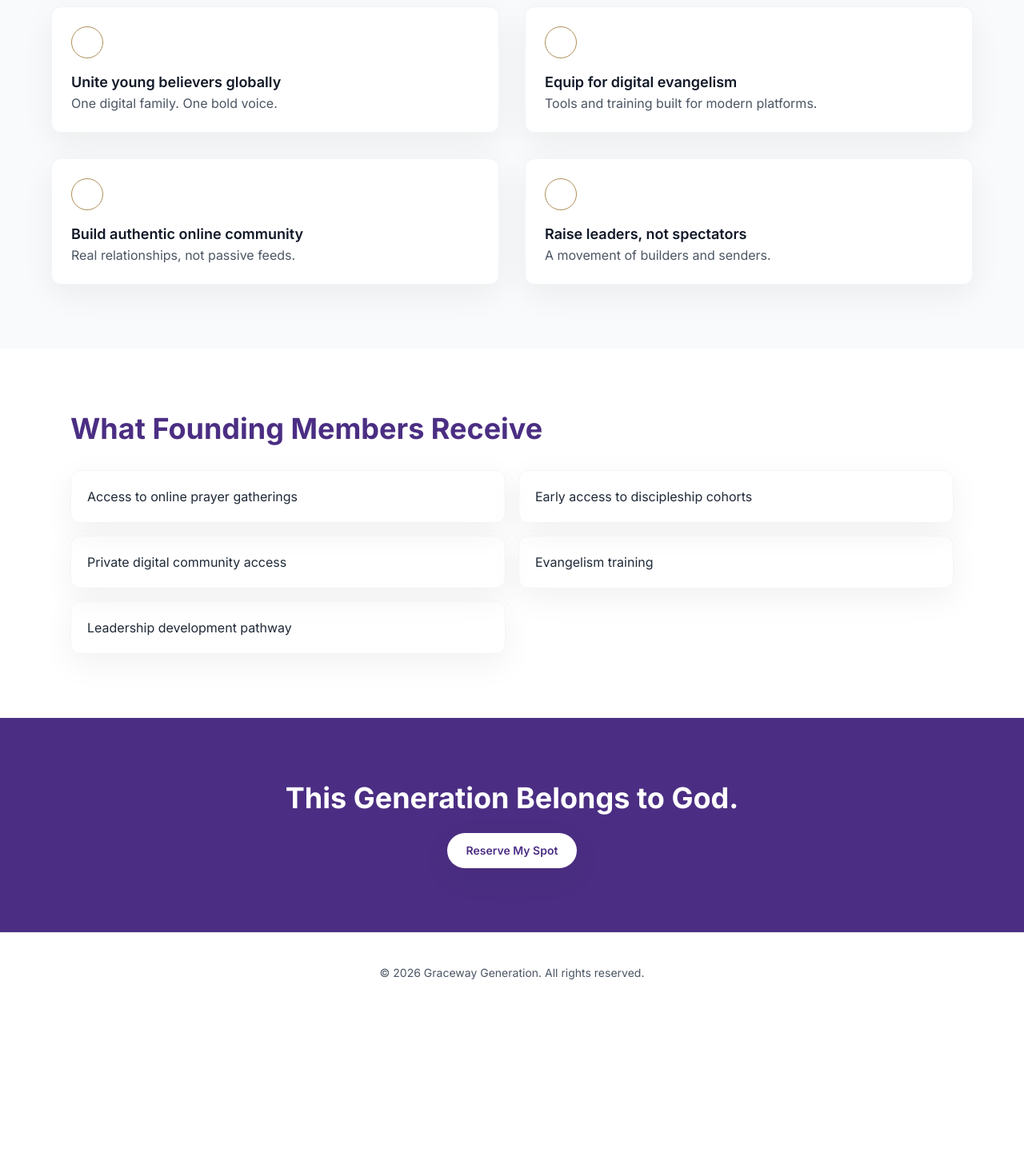
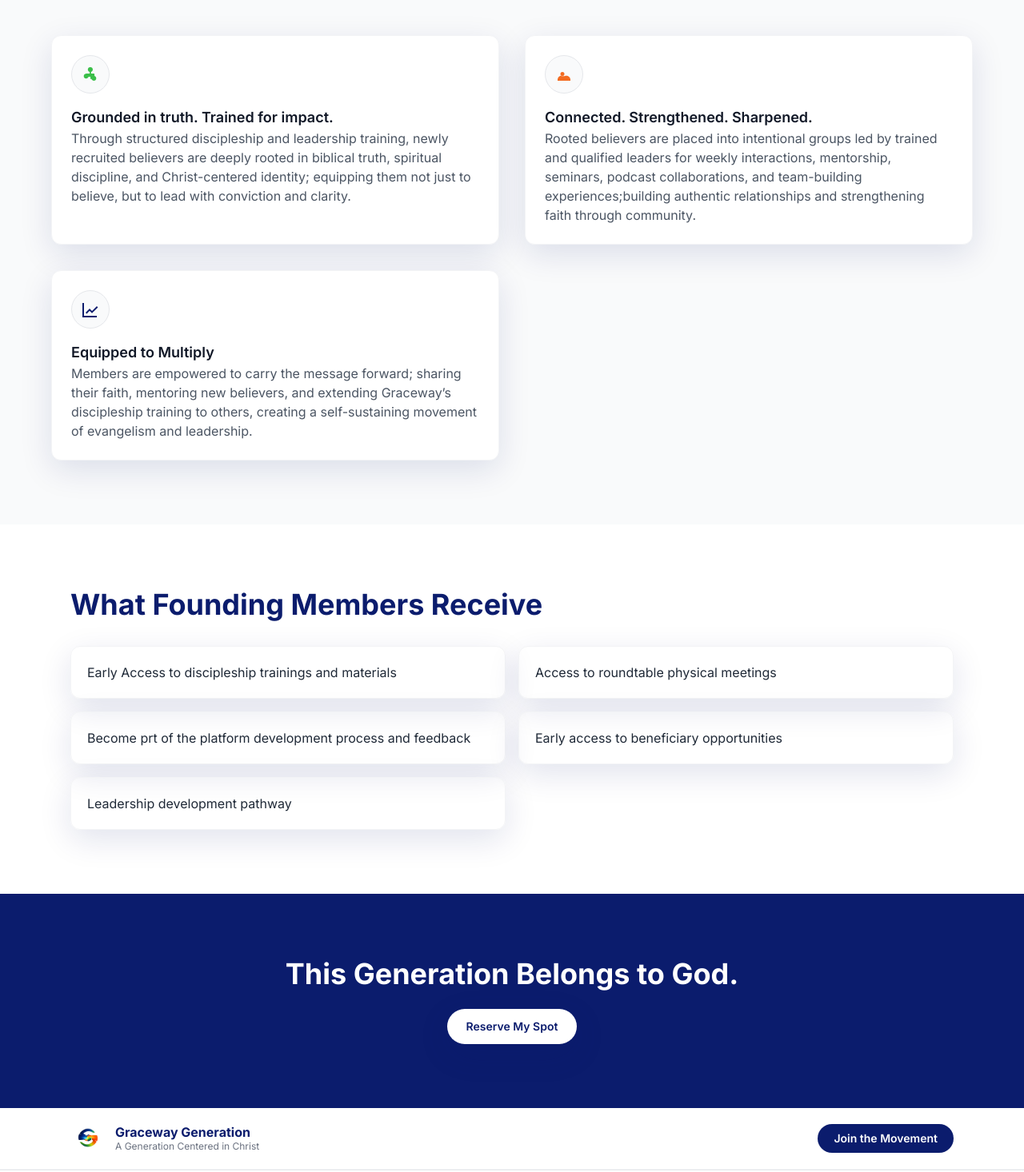
Before and after one commit to Kelvin-dev001/graceway-generation, a Next.js app: page / in a window 1280 px wide. Shown: the part 1064-2530 px from the top of the page at 80% size. Before the commit the page ends 2331 px from the top, so only its background shows below. Built offline with nearby package versions, Linux system fonts and the light colour scheme; no server answers.

Commit message:
logobranding

```diff
--- a/src/app/page.js
+++ b/src/app/page.js
@@ -3,6 +3,7 @@ import ProblemSection from "@/components/ProblemSection";
 import VisionSection from "@/components/VisionSection";
 import BenefitsSection from "@/components/BenefitsSection";
 import FinalCTASection from "@/components/FinalCTASection";
+import Navbar from "@/components/Navbar";
 import Footer from "@/components/Footer";
 
 export default function HomePage() {
@@ -13,6 +14,7 @@ export default function HomePage() {
       <VisionSection />
       <BenefitsSection />
       <FinalCTASection />
+      <Navbar />
       <Footer />
     </main>
   );
--- a/src/components/BenefitsSection.js
+++ b/src/components/BenefitsSection.js
@@ -1,8 +1,8 @@
 const benefits = [
-  "Access to online prayer gatherings",
-  "Early access to discipleship cohorts",
-  "Private digital community access",
-  "Evangelism training",
+  "Early Access to discipleship trainings and materials",
+  "Access to roundtable physical meetings",
+  "Become prt of the platform development process and feedback",
+  "Early access to beneficiary opportunities",
   "Leadership development pathway"
 ];
 
--- a/src/components/HeroSection.js
+++ b/src/components/HeroSection.js
@@ -17,10 +17,10 @@ export default function HeroSection() {
             Global Digital Faith Movement
           </p>
           <h1 className="text-4xl md:text-6xl font-bold text-primary leading-tight">
-            A Generation Marked by Grace.
+           Building online authentic communinity of believers.
           </h1>
           <p className="text-lg text-gray-700 max-w-xl">
-            Graceway Generation is a global digital movement igniting bold
+            Graceway Generation is a global digital movement igniting bold christ-centered
             believers through evangelism, discipleship, and leadership in the
             modern world.
           </p>
--- /dev/null
+++ b/src/components/Navbar.js
@@ -0,0 +1,24 @@
+import Image from "next/image";
+
+export default function Navbar() {
+  return (
+    <header className="sticky top-0 z-40 bg-white/80 backdrop-blur border-b border-gray-100">
+      <div className="max-w-6xl mx-auto px-6 py-4 flex items-center justify-between">
+        <div className="flex items-center gap-3">
+          <Image src="/logo.jpeg" alt="Graceway Generation" width={44} height={44} />
+          <div>
+            <p className="font-bold text-primary leading-tight">Graceway Generation</p>
+            <p className="text-xs text-gray-500">A Generation Centered in Christ</p>
+          </div>
+        </div>
+
+        <a
+          href="#join"
+          className="rounded-full bg-primary text-white px-5 py-2 text-sm font-semibold hover:bg-accent transition"
+        >
+          Join the Movement
+        </a>
+      </div>
+    </header>
+  );
+}
--- a/src/components/VisionSection.js
+++ b/src/components/VisionSection.js
@@ -1,23 +1,51 @@
+"use client";
+
 import { motion } from "framer-motion";
 
 const items = [
   {
-    title: "Unite young believers globally",
-    desc: "One digital family. One bold voice."
+    title: "Grounded in truth. Trained for impact.",
+    desc: "Through structured discipleship and leadership training, newly recruited believers are deeply rooted in biblical truth, spiritual discipline, and Christ-centered identity; equipping them not just to believe, but to lead with conviction and clarity.",
+    icon: "root"
   },
   {
-    title: "Equip for digital evangelism",
-    desc: "Tools and training built for modern platforms."
+    title: "Connected. Strengthened. Sharpened.",
+    desc: "Rooted believers are placed into intentional groups led by trained and qualified leaders for weekly interactions, mentorship, seminars, podcast collaborations, and team-building experiences;building authentic relationships and strengthening faith through community.",
+    icon: "greeting"
   },
   {
-    title: "Build authentic online community",
-    desc: "Real relationships, not passive feeds."
-  },
-  {
-    title: "Raise leaders, not spectators",
-    desc: "A movement of builders and senders."
+    title: "Equipped to Multiply",
+    desc: "Members are empowered to carry the message forward; sharing their faith, mentoring new believers, and extending Graceway’s discipleship training to others, creating a self-sustaining movement of evangelism and leadership.",
+    icon: "growth"
   }
 ];
+
+const icons = {
+  root: (
+    <svg viewBox="0 0 24 24" className="w-6 h-6 text-highlight">
+      <path
+        fill="currentColor"
+        d="M12 3c1.7 0 3 1.3 3 3 0 1.4-.9 2.6-2.2 2.9v2.1h3.3c.6 0 1 .4 1 1v2.1c1.3.3 2.2 1.5 2.2 2.9 0 1.7-1.3 3-3 3-1.4 0-2.6-.9-2.9-2.2H12v-2.8H9.6c-.3 1.3-1.5 2.2-2.9 2.2-1.7 0-3-1.3-3-3 0-1.4.9-2.6 2.2-2.9V12c0-.6.4-1 1-1H11V8.9C9.7 8.6 8.8 7.4 8.8 6c0-1.7 1.3-3 3-3z"
+      />
+    </svg>
+  ),
+  greeting: (
+    <svg viewBox="0 0 24 24" className="w-6 h-6 text-accent">
+      <path
+        fill="currentColor"
+        d="M7.5 11.5a2.5 2.5 0 1 1 5 0 2.5 2.5 0 0 1-5 0Zm6.5 2.2c-1 .4-2.1.6-3.2.6s-2.2-.2-3.2-.6C5.7 14.4 4 16.3 4 18.5V20h16v-1.5c0-2.2-1.7-4.1-4-4.8Z"
+      />
+    </svg>
+  ),
+  growth: (
+    <svg viewBox="0 0 24 24" className="w-6 h-6 text-primary">
+      <path
+        fill="currentColor"
+        d="M4 20h16v2H2V4h2v16Zm2-4 5-5 3 3 6-6 1.4 1.4-7.4 7.4-3-3-3.6 3.6L6 16Z"
+      />
+    </svg>
+  )
+};
 
 export default function VisionSection() {
   return (
@@ -26,18 +54,26 @@ export default function VisionSection() {
         <h2 className="text-3xl md:text-4xl font-bold text-primary">
           The Vision
         </h2>
+
         <div className="grid md:grid-cols-2 gap-8">
-          {items.map((item) => (
-            <div
+          {items.map((item, index) => (
+            <motion.div
               key={item.title}
+              initial={{ opacity: 0, y: 20 }}
+              whileInView={{ opacity: 1, y: 0 }}
+              transition={{ duration: 0.5, delay: index * 0.1 }}
+              viewport={{ once: true }}
+              whileHover={{ y: -6, boxShadow: "0 18px 50px rgba(11,28,109,0.15)" }}
               className="p-6 bg-white border border-gray-100 rounded-xl shadow-soft"
             >
-              <div className="w-10 h-10 border border-accent rounded-full mb-4" />
+              <div className="w-12 h-12 flex items-center justify-center rounded-full bg-gray-50 border border-gray-200 mb-4">
+                {icons[item.icon]}
+              </div>
               <h3 className="font-semibold text-lg text-gray-900">
                 {item.title}
               </h3>
               <p className="text-gray-600">{item.desc}</p>
-            </div>
+            </motion.div>
           ))}
         </div>
       </div>
--- a/tailwind.config.mjs
+++ b/tailwind.config.mjs
@@ -4,11 +4,12 @@ const config = {
   theme: {
     extend: {
       colors: {
-        primary: "#4B2E83",
-        accent: "#B08D57"
+        primary: "#0B1C6D",   // deep blue
+        accent: "#F36B21",    // orange
+        highlight: "#3BBF4A"  // green
       },
       boxShadow: {
-        soft: "0 12px 40px rgba(0,0,0,0.06)"
+        soft: "0 12px 40px rgba(11,28,109,0.12)"
       }
     }
   },
```
Also changed, not shown: public/logo.jpeg (added).
